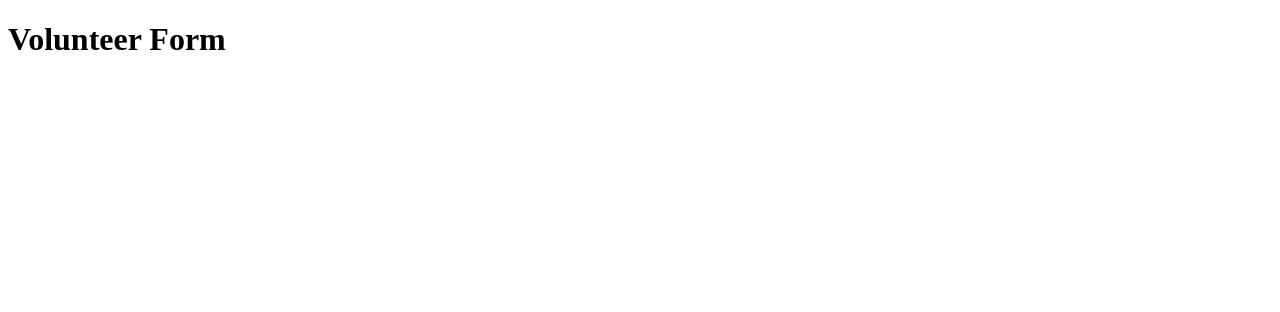
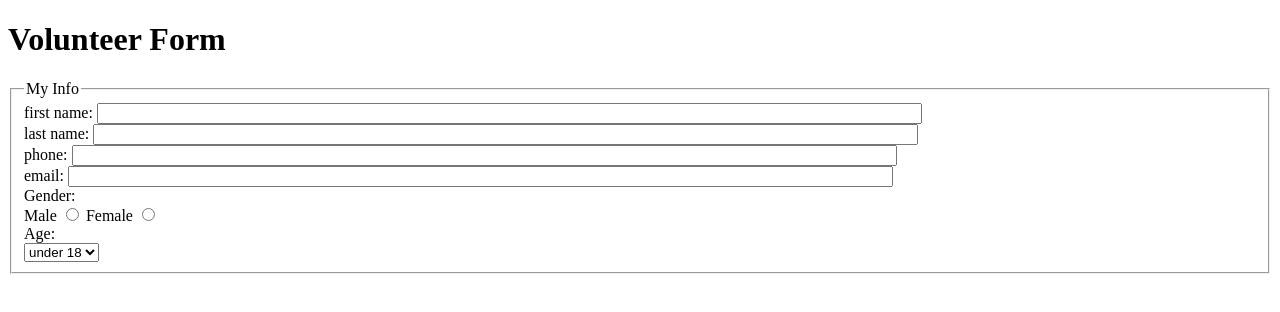
Before and after one commit to Lazar2648/webdev_lab5, a plain HTML site: page index.html in a window 1280 px wide. Drawn offline with Linux system fonts and the light colour scheme.

Commit message:
Update index.html

```diff
--- a/index.html
+++ b/index.html
@@ -6,4 +6,21 @@
 </head>
 <body>
   <h1>Volunteer Form</h1>
-  <form action="http://bloomingdale.sat.iit.edu/kriedan/lab3formscript.php" method="post"
+  <form action="http://bloomingdale.sat.iit.edu/kriedan/lab3formscript.php" method="post">
+    <fieldset>
+      <legend>My Info</legend>
+      <div><label>first name: <input size="100" type="text" name="first_name_field"></label></div>
+      <div><label>last name: <input size="100" type="text" name="lasr_name_field"></label></div>
+      <div><label>phone: <input size="100" type="text" name="phone_field"></label></div>
+      <div><label>email: <input size="100" type="text" name="email_field"></label></div>
+      <div>Gender: </div>
+      <div>
+      	<label>Male <input type="radio" name="gender_field" value="male"></label>
+      	<label>Female <input type="radio" name="gender_field" value="female"></label>
+      </div>
+      <div>Age: </div>
+      <select name="age_field">
+        <option>under 18</option>
+        <option>over 18</option>
+      </select>
+    </fieldset>
```
